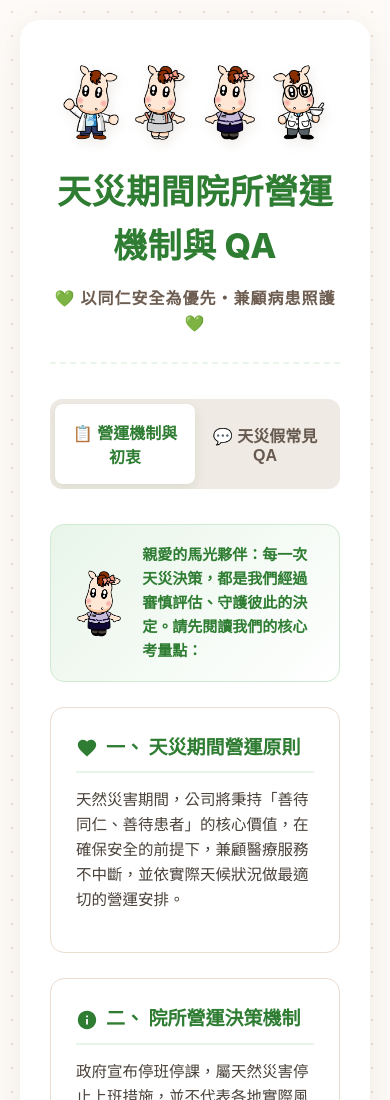
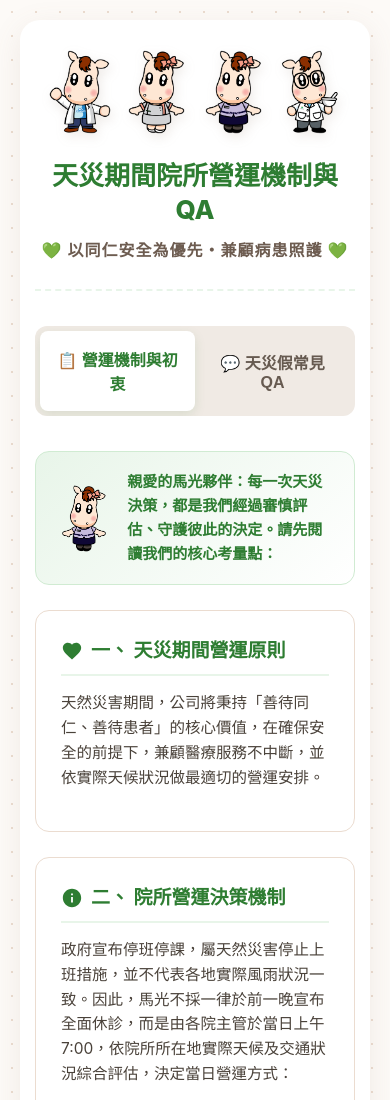
Before and after one commit to gogo760509-spec/mkhr, a plain HTML site: page index.html in a window 390 px wide. Shown: the top 1100 px of the page. Drawn offline with Linux system fonts and the light colour scheme.

Commit message:
Update index.html

```diff
--- a/index.html
+++ b/index.html
@@ -24,6 +24,7 @@
         body {
             font-family: -apple-system, BlinkMacSystemFont, "Segoe UI", Roboto, "Helvetica Neue", Arial, "Microsoft JhengHei", sans-serif;
             background-color: var(--warm-bg);
+            /* 豐富背景：細緻的點狀暖暖紋理 */
             background-image: radial-gradient(#ebdcd0 1px, transparent 1px);
             background-size: 24px 24px;
             color: var(--text-color);
@@ -40,7 +41,7 @@
             box-shadow: 0 8px 30px rgba(139, 115, 95, 0.12);
         }
 
-        /* 🚀 修正後的頂部標頭與四個吉祥物 RWD 響應式佈局 */
+        /* 頂部標頭與四個吉祥物齊聚 */
         header {
             text-align: center;
             margin-bottom: 35px;
@@ -53,15 +54,15 @@
             display: flex;
             justify-content: center;
             align-items: flex-end;
-            gap: 2%;          /* 使用百分比間距，隨螢幕縮放 */
+            gap: 2%;
             margin-bottom: 20px;
             width: 100%;
         }
 
         .mascot-img {
-            width: 22%;       /* 核心修正：手機版每張圖片佔 22% 寬度，確保 4 張一定能並排 */
-            max-width: 90px;  /* 核心修正：電腦版最大不超過 90px，防止無限放大變形 */
-            height: auto;     /* 核心修正：高度自動等比例縮放，絕不壓扁 */
+            width: 22%;       /* 手機版每張圖片佔 22% 寬度，確保 4 張一定能並排 */
+            max-width: 90px;  /* 電腦版最大不超過 90px */
+            height: auto;     /* 高度自動等比例縮放 */
             object-fit: contain;
             filter: drop-shadow(2px 4px 6px rgba(139, 115, 95, 0.15));
             transition: transform 0.2s ease;
@@ -116,6 +117,7 @@
             box-shadow: 0 4px 12px rgba(46, 125, 50, 0.12);
         }
 
+        /* 分頁區塊顯示與隱藏 */
         .tab-content {
             display: none;
         }
@@ -163,6 +165,7 @@
             margin-bottom: 15px;
         }
 
+        /* 三大決策機制卡片 */
         .mode-container {
             display: grid;
             grid-template-columns: repeat(3, 1fr);
@@ -234,6 +237,7 @@
             border-left: 4px solid #cdc3ba;
         }
 
+        /* 內頁小橫幅：帶有吉祥物與問候 */
         .intro-banner {
             display: flex;
             align-items: center;
@@ -255,6 +259,7 @@
             font-weight: bold;
         }
 
+        /* FAQ 樣式優化 */
         .faq-item {
             background: #ffffff;
             border: 1px solid var(--card-border);
@@ -335,12 +340,25 @@
             padding-top: 25px;
             font-weight: 500;
         }
+
+        /* 🚀 手機端 RWD 專屬優化樣式區 🚀 */
+        @media (max-width: 600px) {
+            header h1 {
+                font-size: 26px; /* 手機端自動縮小標題，防止過度斷行 */
+                letter-spacing: 0px;
+                line-height: 1.3;
+            }
+            .container {
+                padding: 25px 15px; /* 縮小手機版側邊白邊，釋放更多空間 */
+            }
+        }
     </style>
 </head>
 <body>
 
 <div class="container">
     <header>
+        <!-- 頂部四位吉祥物全員集合 -->
         <div class="header-mascot-container">
             <img class="mascot-img" src="全部職務馬寶妞_馬寶醫師.png" alt="馬寶醫師">
             <img class="mascot-img" src="全部職務馬寶妞_馬妞制服.png" alt="馬妞制服">
@@ -437,6 +455,7 @@
 </div>
 
 <script>
+    // FAQ 資料庫
     const faqData = [
         {
             id: 1,
@@ -471,11 +490,12 @@
         {
             id: 6,
             question: "Q6：兼職同仁平常見紅休，颱風天還需要上班嗎？",
-            answer: "天災假並非國定假日或例假，因此沒有「見紅就休」的適用問題。<br><br>若院所正常營運，兼職同仁原則上仍依排定班表出勤。<br><br>不過，若同仁因颱風或其他天災考量自身通勤安全，認為不便出勤，公司也會尊重同仁以安全為優先。",
+            answer: "天災假並非國定假日 or 例假，因此沒有「見紅就休」的適用問題。<br><br>若院所正常營運，兼職同仁原則上仍依排定班表出勤。<br><br>不過，若同仁因颱風或其他天災考量自身通勤安全，認為不便出勤，公司也會尊重同仁以安全為優先。",
             reminder: "若無法出勤，請事先與院所聯繫，以利安排現場人力。"
         }
     ];
 
+    // 動態渲染問答集
     const faqContainer = document.getElementById('faqContainer');
     faqData.forEach(item => {
         const faqItem = document.createElement('div');
@@ -492,10 +512,12 @@
         faqContainer.appendChild(faqItem);
     });
 
+    // 摺疊手風琴效果
     document.querySelectorAll('.faq-question').forEach(q => {
         q.addEventListener('click', () => { q.parentElement.classList.toggle('active'); });
     });
 
+    // 分頁切換安全邏輯
     function switchTab(clickedButton, tabId) {
         document.querySelectorAll('.tab-content').forEach(content => {
             content.classList.remove('active');
```
